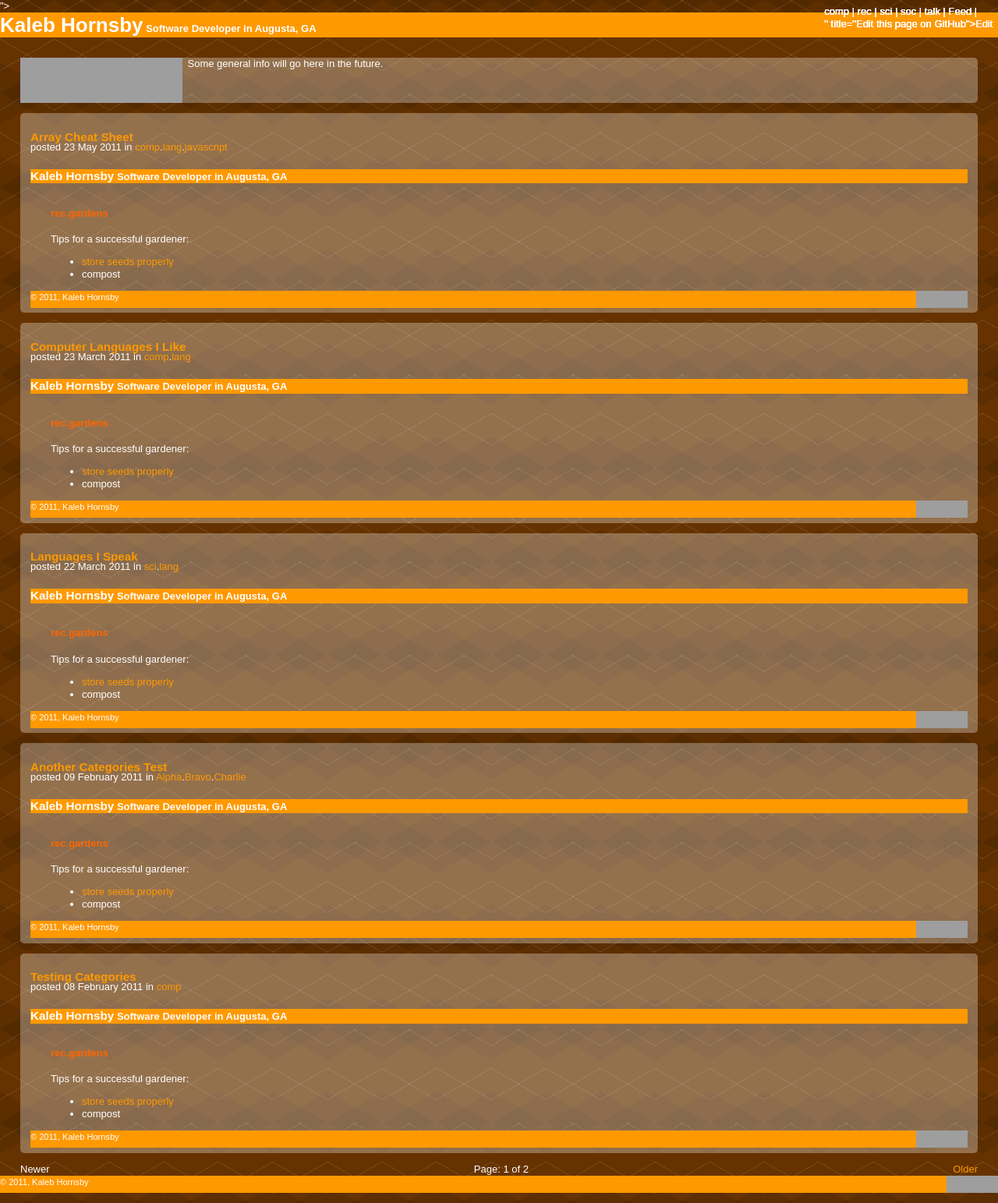
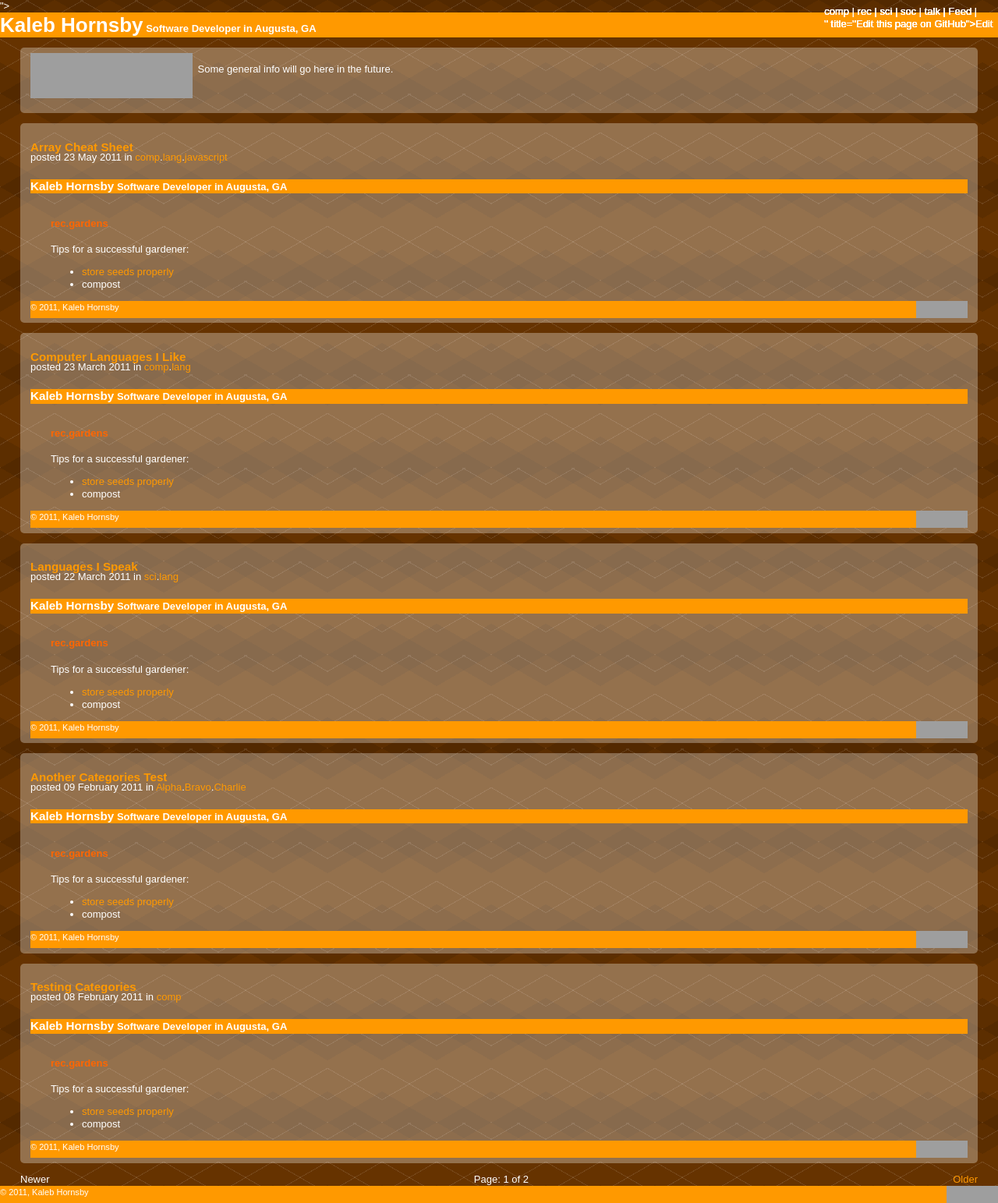
Before and after one commit to kaleb/kaleb.github.com, a Jekyll site: the page built from index.html, in a window 1280 px wide. Shown: the whole page at 78% size. Built offline with Jekyll 4.4.1, drawn with Linux system fonts in a browser that asks for light colours; nearby versions of some CDN libraries; Markdown is read by kramdown in place of the engine named in the settings; the list of posts is cut into pages by our own code; grey boxes are pictures that could not be loaded.

Commit message:
.article padding

```diff
--- a/_includes/style-main.css
+++ b/_includes/style-main.css
@@ -11,6 +11,7 @@ article, .article {
 	background-color:rgba(255,255,255,.3);
 	margin-bottom:1em;
 	border-radius:5px;
+	padding:.5em 1em;
 }
 
 {%comment%}--------------------------------------------------------------------
```
